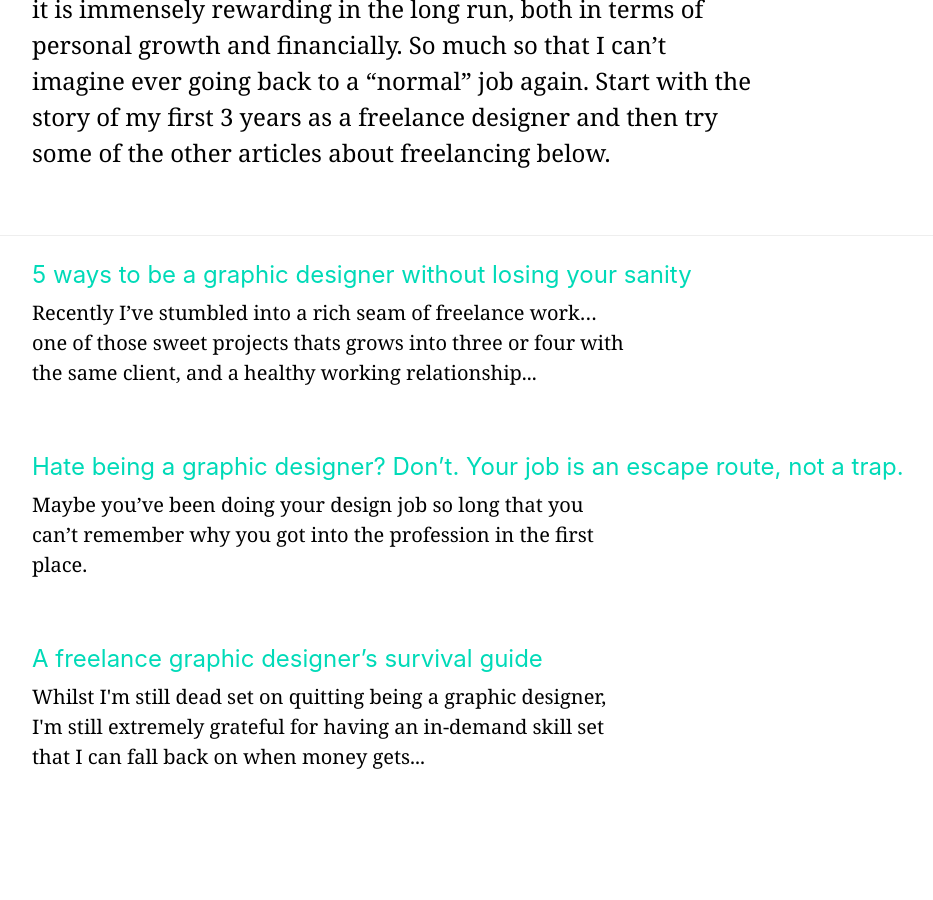
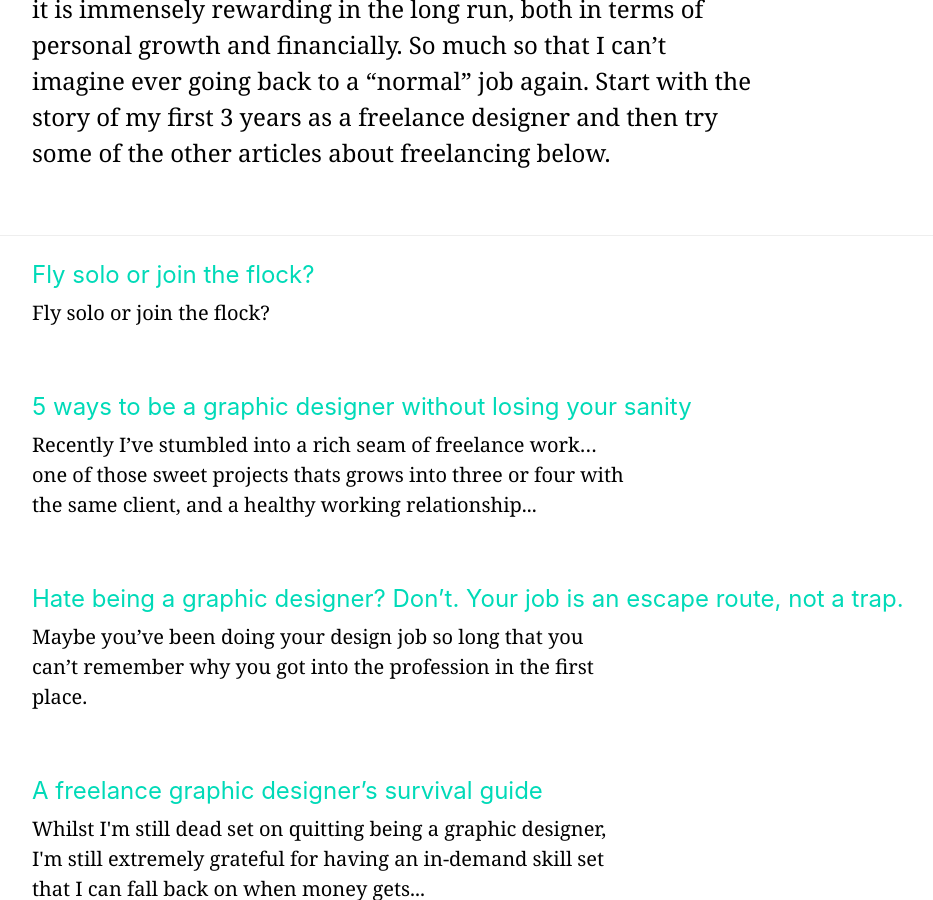
Before and after one commit to j-greig/greig, a Jekyll site: the page built from freelancing.html, in a window 1280 px wide and 900 px high, scrolled down 316 px. Shown: the whole window, without its empty margins (96-1029 px from the left). Built offline with Jekyll 4.4.1, drawn with Linux system fonts in a browser that asks for light colours; some of the changed lines change nothing that is shown.

Commit message:
Fly solo article. Footer layout tweak.

```diff
--- a/_includes/footer.html
+++ b/_includes/footer.html
@@ -1,4 +1,4 @@
-<footer class="ph3 ph5-m ph6-l sans-serif bt b--light-gray mv5 flex-ns">
+<footer class="ph3 ph5-m ph6-l sans-serif bt b--light-gray mv5 flex-column flex-ns">
   <div class="w-100 w-80-ns">
     <p class="black">I'm on <a href="http://twitter.com/j_greig" class="black">Twitter</a> too. I'd wager you might enjoy <a href="http://bit.ly/greignews" class="black">my newsletter</a> most though.
     </p>
--- /dev/null
+++ b/_posts/2018-02-23-fly-solo-or-join-the-flock.md
@@ -0,0 +1,54 @@
+---
+title: 'Fly solo or join the flock?'
+date: 2017-06-26T10:40:17+00:00
+layout: post
+permalink: /fly-solo-or-join-flock/
+categories:
+  - life
+  - freelancing
+---
+# Fly solo or join the flock?
+
+Yesterday I spent a few hours over coffee with a friend, brainstorming ideas for her next career steps.
+
+She’s at one of those tricky forks in the road, where you’re not sure whether to keep doing your own thing… or jump ship for a ‘proper’ job… or do something else entirely.
+
+We chewed things over, and came to the conclusion that maybe she had a viable business already, but it just needed a bit of fine-tuning. There's a 'maybe' in that sentence because I'm still not sure what she's going to do next...
+
+Self-employments comes with as many benefits as it does responsibilities.
+
+You get to call the shots, but it’s your fault if a project falls short.
+
+You get to work whenever you want, but you have to be disciplined enough not to work from bed in your pyjamas.
+
+You get to reap the financial rewards of your effort, but it’s always going to be your job to call the accounts department and chase that overdue invoice.
+
+So how do you decide whether to build your own businesses or stay in your current role?
+
+If you’ve taken my **7 Things You Should Do Before Going Freelance** course, you’ll know I’m a strong advocate for flying solo. working  for yourself can be life-changing in the best possible sense. But I don’t recommend it to everyone - especially not people at the beginning of their careers.
+
+When you’re starting out, there’s nothing like being surrounded by people with years of experience. That first 6 months in a job is a priceless baptism of fire, where you’re continually learning new skills and adapting (or shedding) old ones. All with a crucial safety net —  because if you mess up, you’ll still get paid.
+
+Of course when working for yourself, that safety net isn’t there. But the flip side is you get to decide exactly what does/doesn’t happen with your clients.
+
+Or to reverse coin a well known phrase: With great responsibility comes great power.
+
+It might sounds like I’m sitting on the fence here. Well guess what, I’m now in a unique position to do so — because I’m currently doing both at once. I spend 3 days a week at a design studio, and 2 days a week running my own design practice (and writing this blog, in theory at least haha).
+
+Choosing between self-employment and working for someone else doesn’t have to be a binary decision. What’s right for you will change over time, as your career and your life(style) do likewise.
+
+(Or you can do what I do, and work part-time for a company, and part-time for yourself. The world of work is increasingly flexible, and I say “Amen!” to that).
+
+## Questions to ask yourself at a fork in your career path
+
+Yes it’s a long and winding road. But it’s your road. And the best person to ask for directions is yourself.
+
+What new skills would I like to learn?
+
+What skills that I already have aren’t being made use of in my current role?
+
+Which parts of my current job do I enjoy? (‘Enjoy’ being a loose term here, because there are parts of any job that suck. Another way to approach this is to ask yourself which parts of your job [do you find flow in](https://www.greig.cc/finding-your-flow/)? Eg what tasks can you sit down to do, and end up being so absorbed in the work, that you lose track of time?
+
+And the most important question of all...
+
+Does the kind of work I do enable me to live the kind of life I want?
```
